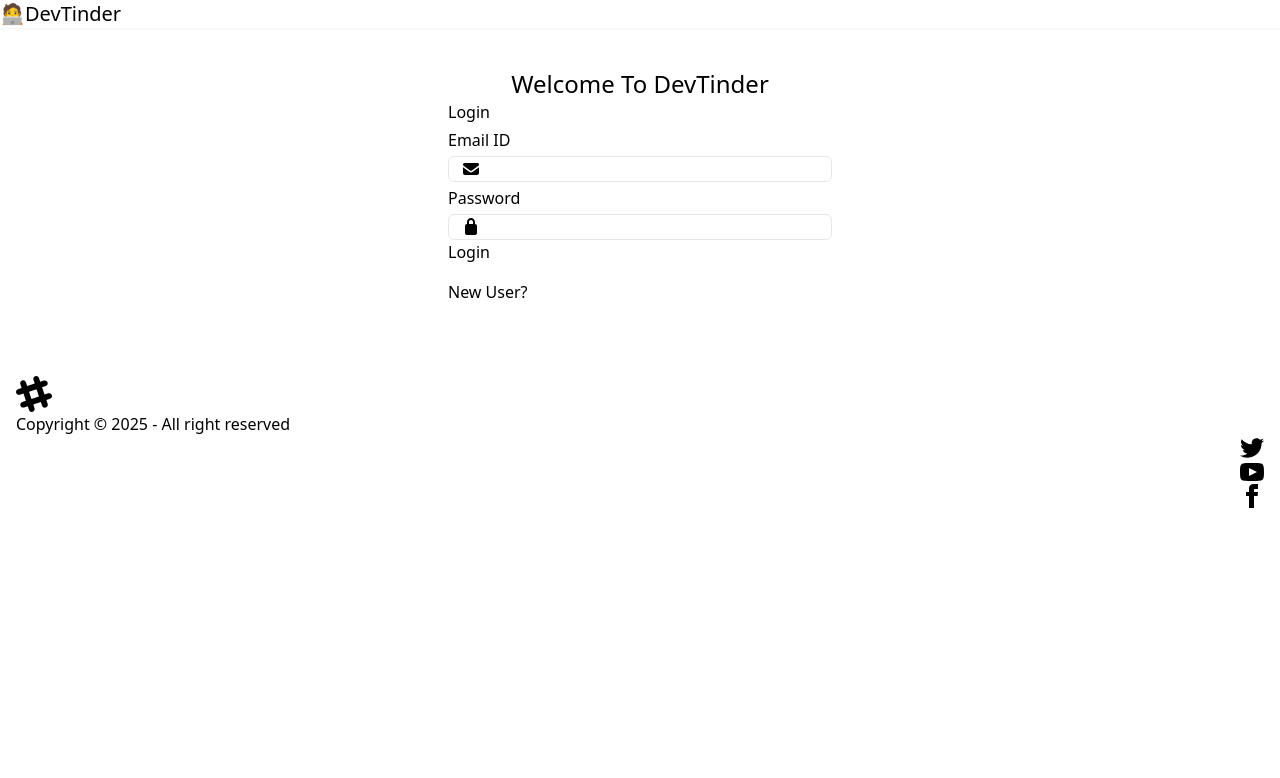
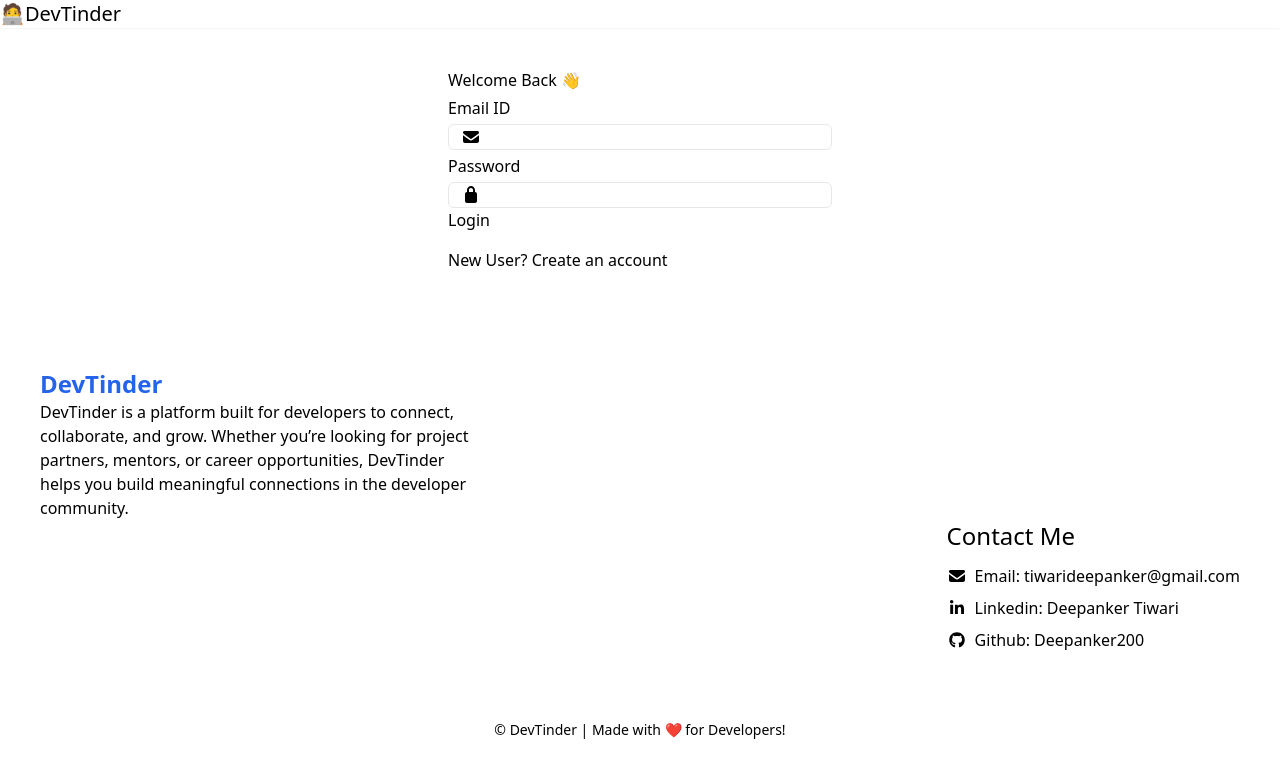
Before and after one commit to Deepanker200/dev-tinder-ui, a React (Vite) app: page /login in a window 1280 px wide. Shown: the top 778 px of the page. Built offline with nearby package versions, Linux system fonts and the light colour scheme; no server answers.

Commit message:
ui changes in devtinder continue..

```diff
--- a/package.json
+++ b/package.json
@@ -10,6 +10,7 @@
     "preview": "vite preview"
   },
   "dependencies": {
+    "@fortawesome/free-brands-svg-icons": "^7.0.1",
     "@fortawesome/free-solid-svg-icons": "^7.0.1",
     "@fortawesome/react-fontawesome": "^3.0.2",
     "@reduxjs/toolkit": "^2.8.2",
--- a/src/components/Connections.jsx
+++ b/src/components/Connections.jsx
@@ -30,28 +30,38 @@ const Connections = () => {
 
     if (!connections) return;
 
-    if (connections.length == 0) return <h1>No connections found</h1>
+    if (connections.length == 0) return (
+        <>
+            <div className='flex justify-center items-center my-40'>
+                <div className='text-center flex flex-col gap-8'>
+                    <h1 className='text-2xl md:text-4xl text-center font-bold'>OOPS! <br />No connections found</h1>
+                    <Link to="/">
+                        <button className='btn btn-secondary'>Search for Connections </button>
+                    </Link>
+                </div>
+            </div>
+        </>
+    )
     // console.log(connections);
 
     return (
         <div className='text-center my-10'>
             <h1 className='text-bold text-3xl text-white'>Connections</h1>
-            <div className='flex justify-center'>
-                <div className='w-1/2'>
+
                     {connections.map((connection) => {
 
                         const { _id, firstName, lastName, photoUrl, about, age, gender } = connection;
 
                         return (
-                            <div key={_id} className='flex m-4 p-4 rounded-lg bg-base-300'>
+                    <div key={_id} className='flex justify-between items-center p-2 md:p-4 rounded-lg bg-base-300 w-[350px] md:w-2/3 mx-auto my-10'>
                                 <div>
-                                    <img alt='photo' src={photoUrl} className='w-20 h-20 rounded-full' />
+                                    <img alt='photo' src={photoUrl} className='max-w-full h-auto md:w-20 md:h-20 rounded-full' />
                                 </div>
 
                                 <div className='text-start mx-4'>
                                     <h2 className='font-bold text-xl'>{firstName + " " + lastName}</h2>
                                     {age && gender && <p>{age + " " + gender}</p>}
-                                    <p>{about}</p>
+                                    <p className='w-[100px] md:w-[600px] line-clamp-3'>{about}</p>
                                 </div>
                                 <Link to={"/chat/" + _id}>
                                     <button className='btn btn-primary'>Chat</button>
@@ -59,8 +69,6 @@ const Connections = () => {
                             </div>
                         )
                     })}
-                </div>
-            </div>
         </div>
     )
 }
--- a/src/components/Footer.jsx
+++ b/src/components/Footer.jsx
@@ -1,60 +1,53 @@
-import React from 'react'
+import { faGithub, faLinkedinIn } from '@fortawesome/free-brands-svg-icons'
+import { faEnvelope } from '@fortawesome/free-solid-svg-icons'
+import { FontAwesomeIcon } from '@fortawesome/react-fontawesome'
 
 const Footer = () => {
   return (
     <>
-      <footer className="footer sm:footer-horizontal bg-neutral text-neutral-content items-center p-4">
-      {/* <footer className="footer sm:footer-horizontal bg-neutral text-neutral-content items-center p-4 fixed bottom-0"> */}
-        <aside className="grid-flow-col items-center">
-          <svg
-            width="36"
-            height="36"
-            viewBox="0 0 24 24"
-            xmlns="http://www.w3.org/2000/svg"
-            fillRule="evenodd"
-            clipRule="evenodd"
-            className="fill-current">
-            <path
-              d="M22.672 15.226l-2.432.811.841 2.515c.33 1.019-.209 2.127-1.23 2.456-1.15.325-2.148-.321-2.463-1.226l-.84-2.518-5.013 1.677.84 2.517c.391 1.203-.434 2.542-1.831 2.542-.88 0-1.601-.564-1.86-1.314l-.842-2.516-2.431.809c-1.135.328-2.145-.317-2.463-1.229-.329-1.018.211-2.127 1.231-2.456l2.432-.809-1.621-4.823-2.432.808c-1.355.384-2.558-.59-2.558-1.839 0-.817.509-1.582 1.327-1.846l2.433-.809-.842-2.515c-.33-1.02.211-2.129 1.232-2.458 1.02-.329 2.13.209 2.461 1.229l.842 2.515 5.011-1.677-.839-2.517c-.403-1.238.484-2.553 1.843-2.553.819 0 1.585.509 1.85 1.326l.841 2.517 2.431-.81c1.02-.33 2.131.211 2.461 1.229.332 1.018-.21 2.126-1.23 2.456l-2.433.809 1.622 4.823 2.433-.809c1.242-.401 2.557.484 2.557 1.838 0 .819-.51 1.583-1.328 1.847m-8.992-6.428l-5.01 1.675 1.619 4.828 5.011-1.674-1.62-4.829z"></path>
-          </svg>
-          <p>Copyright © {new Date().getFullYear()} - All right reserved</p>
+      <footer className="footer sm:footer-horizontal bg-base-200 text-base-content p-10">
+        <aside className=''>
+
+          <p className='text-2xl text-blue-600 font-bold'>
+            DevTinder
+          </p>
+          <p className='max-w-md'>
+            DevTinder is a platform built for developers to connect, collaborate, and grow. Whether you’re looking for project partners, mentors, or career opportunities, DevTinder helps you build meaningful connections in the developer community.
+          </p>
+
         </aside>
-        <nav className="grid-flow-col gap-4 md:place-self-center md:justify-self-end">
-          <a>
-            <svg
-              xmlns="http://www.w3.org/2000/svg"
-              width="24"
-              height="24"
-              viewBox="0 0 24 24"
-              className="fill-current">
-              <path
-                d="M24 4.557c-.883.392-1.832.656-2.828.775 1.017-.609 1.798-1.574 2.165-2.724-.951.564-2.005.974-3.127 1.195-.897-.957-2.178-1.555-3.594-1.555-3.179 0-5.515 2.966-4.797 6.045-4.091-.205-7.719-2.165-10.148-5.144-1.29 2.213-.669 5.108 1.523 6.574-.806-.026-1.566-.247-2.229-.616-.054 2.281 1.581 4.415 3.949 4.89-.693.188-1.452.232-2.224.084.626 1.956 2.444 3.379 4.6 3.419-2.07 1.623-4.678 2.348-7.29 2.04 2.179 1.397 4.768 2.212 7.548 2.212 9.142 0 14.307-7.721 13.995-14.646.962-.695 1.797-1.562 2.457-2.549z"></path>
-            </svg>
-          </a>
-          <a>
-            <svg
-              xmlns="http://www.w3.org/2000/svg"
-              width="24"
-              height="24"
-              viewBox="0 0 24 24"
-              className="fill-current">
-              <path
-                d="M19.615 3.184c-3.604-.246-11.631-.245-15.23 0-3.897.266-4.356 2.62-4.385 8.816.029 6.185.484 8.549 4.385 8.816 3.6.245 11.626.246 15.23 0 3.897-.266 4.356-2.62 4.385-8.816-.029-6.185-.484-8.549-4.385-8.816zm-10.615 12.816v-8l8 3.993-8 4.007z"></path>
-            </svg>
-          </a>
-          <a>
-            <svg
-              xmlns="http://www.w3.org/2000/svg"
-              width="24"
-              height="24"
-              viewBox="0 0 24 24"
-              className="fill-current">
-              <path
-                d="M9 8h-3v4h3v12h5v-12h3.642l.358-4h-4v-1.667c0-.955.192-1.333 1.115-1.333h2.885v-5h-3.808c-3.596 0-5.192 1.583-5.192 4.615v3.385z"></path>
-            </svg>
-          </a>
-        </nav>
+        <div className='w-full flex md:justify-end'>
+          <div className=''>
+            <p className='text-2xl mb-3'>
+              Contact Me
+            </p>
+            <nav className=''>
+              <li className='list-none mb-2'>
+                <FontAwesomeIcon icon={faEnvelope} className='me-2' /><span className='font-[500] me-1'>Email:</span>
+                <a href="mailto:tiwarideepanker@gmail.com" target='_blank'>
+                  <span className='hover:underline'>tiwarideepanker@gmail.com</span>
+                </a>
+              </li>
+              <li className='list-none mb-2'>
+                <FontAwesomeIcon icon={faLinkedinIn} className='me-2' /><span className='font-[500] me-1'>Linkedin:</span>
+                <a href="https://www.linkedin.com/in/deepanker-tiwari" target='_blank'>
+                  <span className='hover:underline'>Deepanker Tiwari</span>
+                </a>
+              </li>
+              <li className='list-none mb-2'>
+                <FontAwesomeIcon icon={faGithub} className='me-2' /><span className='font-[500] me-1'>Github:</span>
+                <a href="https://github.com/Deepanker200/" target='_blank'>
+                  <span className='hover:underline'>Deepanker200</span>
+                </a>
+              </li>
+            </nav>
+          </div>
+        </div>
+
       </footer>
+      <p className='font-[500] text-sm text-center py-5'>
+          © DevTinder | Made with ❤️ for Developers!
+          </p>
     </>
   )
 }
--- a/src/components/Login.jsx
+++ b/src/components/Login.jsx
@@ -54,12 +54,11 @@ const Login = () => {
         }
     }
 
-    return (
+    return (<>
         <div className='flex justify-center my-10'>
             <div className="card card-border bg-base-300 w-96">
                 <div className="card-body">
-                    <h1 className='text-2xl text-center'>Welcome To DevTinder</h1>
-                    <h2 className="card-title justify-center">{isLoginForm ? "Login" : "Signup"}</h2>
+                    <h2 className="card-title justify-center">{isLoginForm ? "Welcome Back 👋" : "Create an Account"}</h2>
                     {!isLoginForm &&
                         <>
                             <label className="form-control w-full max-w-xs my-2">
@@ -128,10 +127,11 @@ const Login = () => {
                         <button className="btn btn-primary" onClick={isLoginForm ? handleLogin : handleSignUp}>{isLoginForm ? "Login" : "Signup"}</button>
                     </div>
 
-                    <p className='cursor-pointer m-auto py-4' onClick={() => setIsLoginForm(!isLoginForm)}>{isLoginForm ? "New User?" : "Existing User? Login Here!"}</p>
+                    <p className='cursor-pointer m-auto py-4' onClick={() => setIsLoginForm(!isLoginForm)}>{isLoginForm ? "New User? Create an account" : "Already have an account? Login here"}</p>
                 </div>
             </div>
         </div>
+    </>
     )
 }
 
--- a/src/components/Requests.jsx
+++ b/src/components/Requests.jsx
@@ -43,25 +43,25 @@ const Requests = () => {
 
     return (
         <div className='text-center my-10'>
-            <h1 className='text-bold text-3xl text-white'>Connection Requests</h1>
+            <h1 className='text-bold text-2xl md:text-4xl text-white mb-6 font-bold'>Connection Requests</h1>
             {requests.map((request) => {
 
                 const { _id, firstName, lastName, photoUrl, about, age, gender } = request.fromUserId;
 
                 return (
-                    <div key={_id} className='flex justify-between items-center m-4 p-4 rounded-lg bg-base-300 w-2/3 mx-auto'>
+                    <div key={_id} className='flex justify-between items-center p-2 md:p-4 rounded-lg bg-base-300 w-[350px] md:w-2/3 mx-auto my-10'>
                         <div>
-                            <img alt='photo' src={photoUrl} className='w-20 h-20 rounded-full' />
+                            <img alt='photo' src={photoUrl} className='max-w-full h-auto md:w-20 md:h-20 rounded-full' />
                         </div>
 
                         <div className='text-start mx-4'>
-                            <h2 className='font-bold text-xl'>{firstName + " " + lastName}</h2>
+                            <h2 className='font-bold md:text-xl'>{firstName + " " + lastName}</h2>
                             {age && gender && <p>{age + " " + gender}</p>}
-                            <p>{about}</p>
+                            <p className='w-[100px] md:w-[600px] line-clamp-3'>{about}</p>
                         </div>
-                        <div>
-                            <button className="btn btn-primary mx-2" onClick={() => reviewRequest("rejected", request._id)}>Reject</button>
-                            <button className="btn btn-secondary mx-2" onClick={() => reviewRequest("accepted", request._id)}>Accept</button>
+                        <div className='flex gap-2'>
+                            <button className="btn btn-primary btn-sm md:btn-md" onClick={() => reviewRequest("rejected", request._id)}>Reject</button>
+                            <button className="btn btn-secondary btn-sm md:btn-md" onClick={() => reviewRequest("accepted", request._id)}>Accept</button>
                         </div>
                     </div>
                 )
```
Also changed, not shown: src/components/UserCard.jsx (+28 -6 lines), 1 other file (tests, documents, lock files or other folders).
